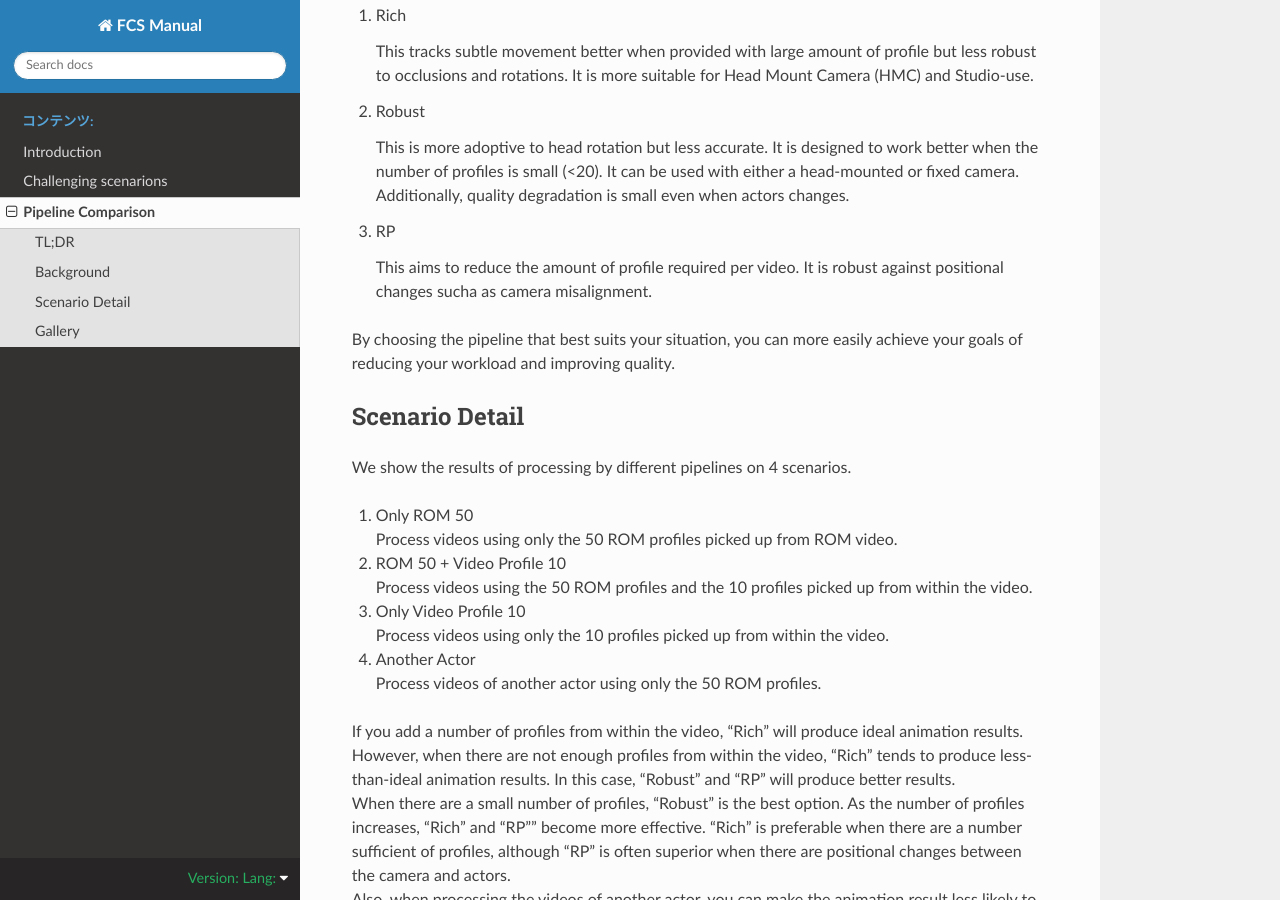
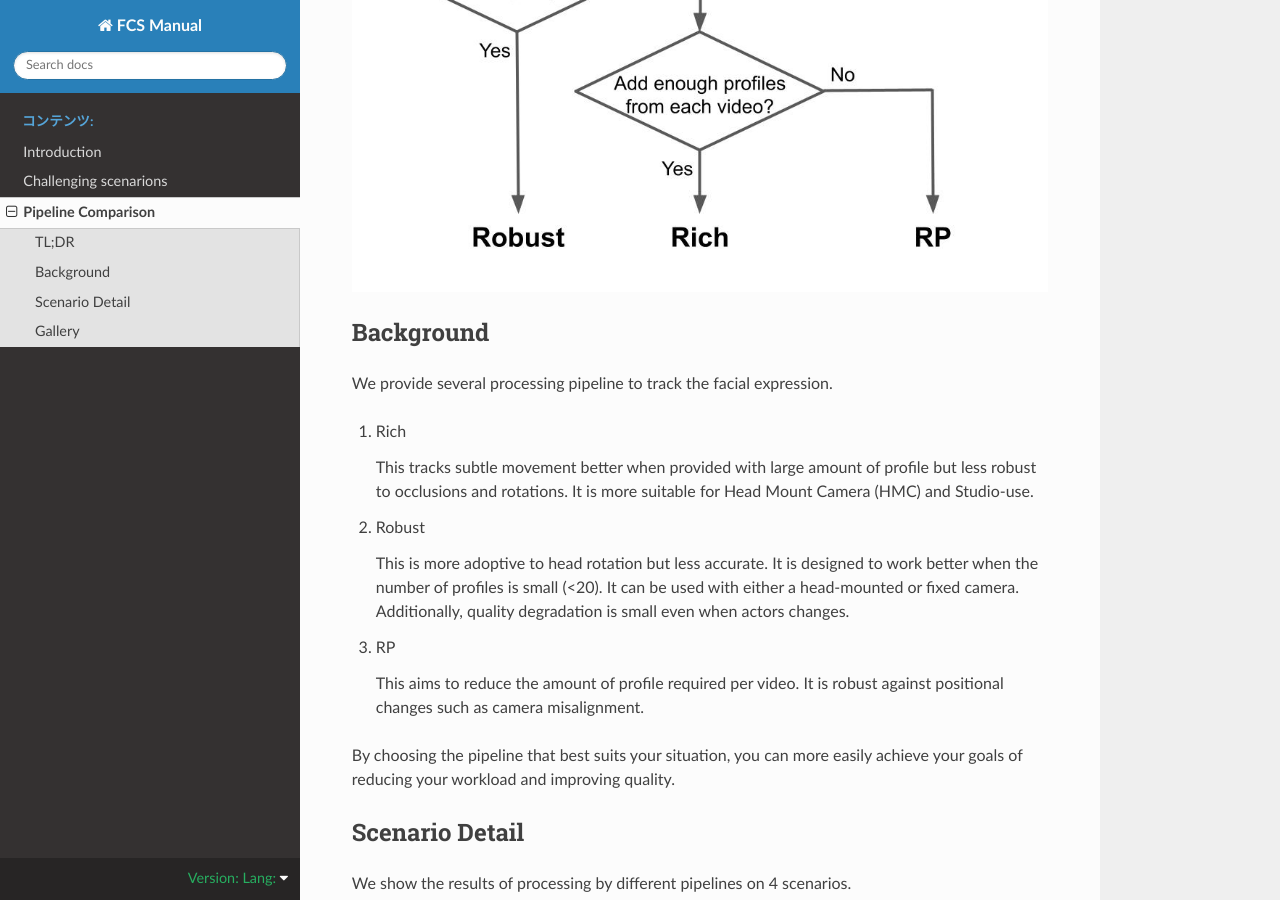
Before and after one commit to ZukunFCS/fcs-doc-advanced, a Sphinx documentation site: the page built from doc/002_pipeline_comparison.md, in a window 1280 px wide and 900 px high, scrolled down 532 px. Built offline with Sphinx 7.4.7 and the Read the Docs theme 3.1.0, drawn with Linux system fonts in a browser that asks for light colours.

Commit message:
add image

```diff
--- a/doc/002_pipeline_comparison.md
+++ b/doc/002_pipeline_comparison.md
@@ -10,7 +10,9 @@ This page shows the results of processing by different pipelines.
     - **Yes** : We recommend **"Rich"** to you
     - **No** :  We recommend **"RP"** to you
 
+![](./assets/benchmark_pipeline.jpg)
 
+<!-- https://docs.google.com/presentation/d/1G5nimISmlF6UtnMI47KA63R9ldipeWlUf_yNKQ12EC4/edit?usp=sharing -->
 
 ### Background
 We provide several processing pipeline to track the facial expression.
@@ -25,7 +27,7 @@ We provide several processing pipeline to track the facial expression.
 
 3. RP
 
-    This aims to reduce the amount of profile required per video. It is robust against positional changes sucha as camera misalignment.
+    This aims to reduce the amount of profile required per video. It is robust against positional changes such as camera misalignment.
 
 By choosing the pipeline that best suits your situation, you can more easily achieve your goals of reducing your workload and improving quality.
 
```
Also changed, not shown: doc/assets/benchmark_pipeline.jpg (added).
